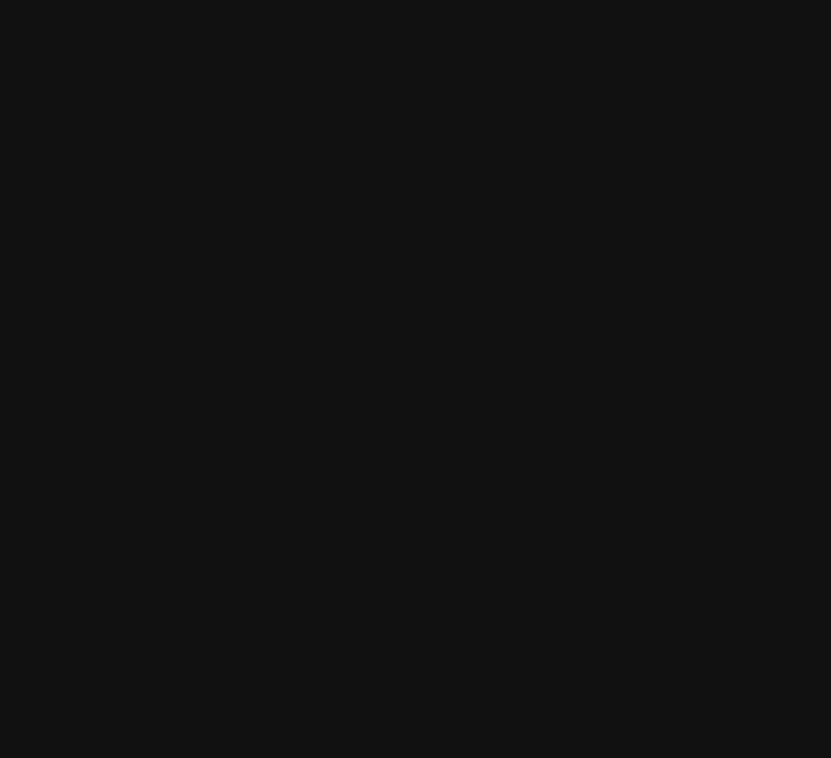
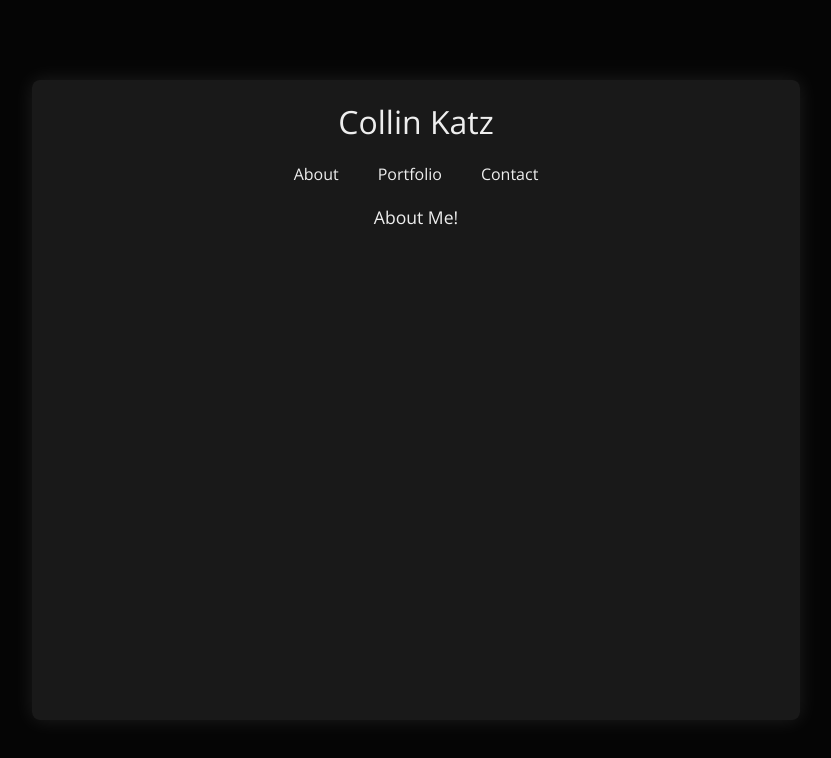
Before and after one commit to KatzKingdom/katzgg, a plain HTML site: page bg-test/index.html in a window 1280 px wide. Shown: the whole page, without its empty margins (224-1055 px from the left). Drawn offline with nearby package versions, Linux system fonts and the light colour scheme.

Commit message:
more setup

```diff
--- a/bg-test/index.html
+++ b/bg-test/index.html
@@ -1,13 +1,31 @@
 <!DOCTYPE html>
 <html lang="en">
 <head>
-  <meta charset="UTF-8">
-  <meta name="viewport" content="width=device-width, initial-scale=1.0">
-  <title>Interactive Gradient Background</title>
-  <link rel="stylesheet" href="style.css">
+    <meta charset="UTF-8">
+    <meta name="viewport" content="width=device-width, initial-scale=1.0">
+    <title>Katz</title>
+    <link rel="stylesheet" href="style.css">
+    <link rel="preconnect" href="https://fonts.googleapis.com">
+    <link rel="preconnect" href="https://fonts.gstatic.com" crossorigin>
+    <link href="https://fonts.googleapis.com/css2?family=Open+Sans:ital,wght@0,300..800;1,300..800&display=swap" rel="stylesheet">
 </head>
 <body>
-  <div id="gradient-background"></div>
-  <script src="script.js"></script>
+    <div id="gradient-background"></div>
+
+    <div id="content-container">
+        <h1 class="text">Collin Katz</h1>
+        <nav>
+        <ul>
+            <li><a href="#" class="text" data-page="about">About</a></li>
+            <li><a href="#" class="text" data-page="portfolio">Portfolio</a></li>
+            <li><a href="#" class="text" data-page="contact">Contact</a></li>
+        </ul>
+        </nav>
+        <div class="text" id="page-content">
+            <!-- Content loaded in js -->
+        </div>
+    </div>
+
+    <script src="script.js"></script>
 </body>
 </html>
--- a/bg-test/script.js
+++ b/bg-test/script.js
@@ -1,11 +1,33 @@
 const gradientBackground = document.getElementById("gradient-background");
+const pageContent = document.getElementById("page-content");
+const contentContainer = document.getElementById("content-container");
 
 document.addEventListener("mousemove", (e) => {
-  const { clientX: x, clientY: y } = e;
+    const { clientX: x, clientY: y } = e;
 
-  // Create a radial gradient centered on the cursor
-  gradientBackground.style.background = `
+    // Create a radial gradient centered on the cursor
+    gradientBackground.style.background = `
     radial-gradient(circle at ${x}px ${y}px,
-    rgba(255, 255, 255, 0.1),
-    #111 50%)`;
+    rgba(5, 5, 5, 0.8),
+    #000 15%)`;
+
+    contentContainer.style.boxShadow = '0 0 20px rgba(255, 255, 255, 0.15)';
 });
+
+const pages = {
+    about: "<p>About Me!</p>",
+    portfolio: "<p>Portfolio!</p>",
+    contact: "<p>Contact!</p>"
+};
+
+// Handle navigation and dynamic content update
+document.querySelectorAll("nav a").forEach(link => {
+    link.addEventListener("click", (e) => {
+        e.preventDefault();
+        const page = e.target.getAttribute("data-page");
+        pageContent.innerHTML = pages[page];
+    });
+});
+
+// Initialize with the About Me page content
+pageContent.innerHTML = pages.about;
--- a/bg-test/style.css
+++ b/bg-test/style.css
@@ -17,7 +17,87 @@ body, html {
     left: 0;
     width: 100vw;
     height: 100vh;
-    background-color: #111;
+    background-color: #050505;
     transition: background 0.1s ease;
-    pointer-events: none; /* So it doesn't block mouse events */
+    pointer-events: none;
 }
+
+/* Now adding in content container */
+#content-container {
+    position: relative;
+    max-width: 60%;
+    min-width: 300px;
+    padding: 20px;
+    background-color: rgba(30, 30, 30, 0.85);
+    border-radius: 8px;
+    margin: 10vh auto;
+    min-height: 80vh;
+    max-height: 80vh;
+    overflow-y: auto;
+    text-align: center;
+    transition: max-width 0.3s ease;
+    box-shadow: 0 0 20px rgba(255, 255, 255, 0.1);
+}
+
+@media (max-width: 768px) {
+    #content-container {
+        max-width: 75%;
+    }
+}
+
+@media (max-width: 480px) {
+    #content-container {
+        max-width: 90%;
+    }
+}
+
+/* General text styling */
+
+.text {
+    color: #eee;
+    font-family: "Open Sans", sans-serif;
+    font-optical-sizing: auto;
+    font-weight: 400;
+    font-style: normal;
+    cursor: default;
+}
+
+/* Header styling */
+#content-container h1 {
+    font-size: 2rem;
+    margin-bottom: 20px;
+}
+
+/* Navigation styling */
+nav ul {
+    list-style: none;
+    display: flex;
+    justify-content: center;
+    gap: 15px;
+}
+
+nav ul li {
+    display: inline;
+}
+
+nav .text {
+    cursor: pointer;
+}
+
+nav ul li a {
+    text-decoration: none;
+    font-weight: bold;
+    padding: 8px 12px;
+    border-radius: 5px;
+    transition: background 0.3s ease;
+}
+
+nav ul li a:hover {
+    background-color: rgba(255, 255, 255, 0.1); /* replace later */
+}
+
+/* Page content area styling */
+#page-content {
+    margin-top: 20px;
+    font-size: 1.1rem;
+}
```
